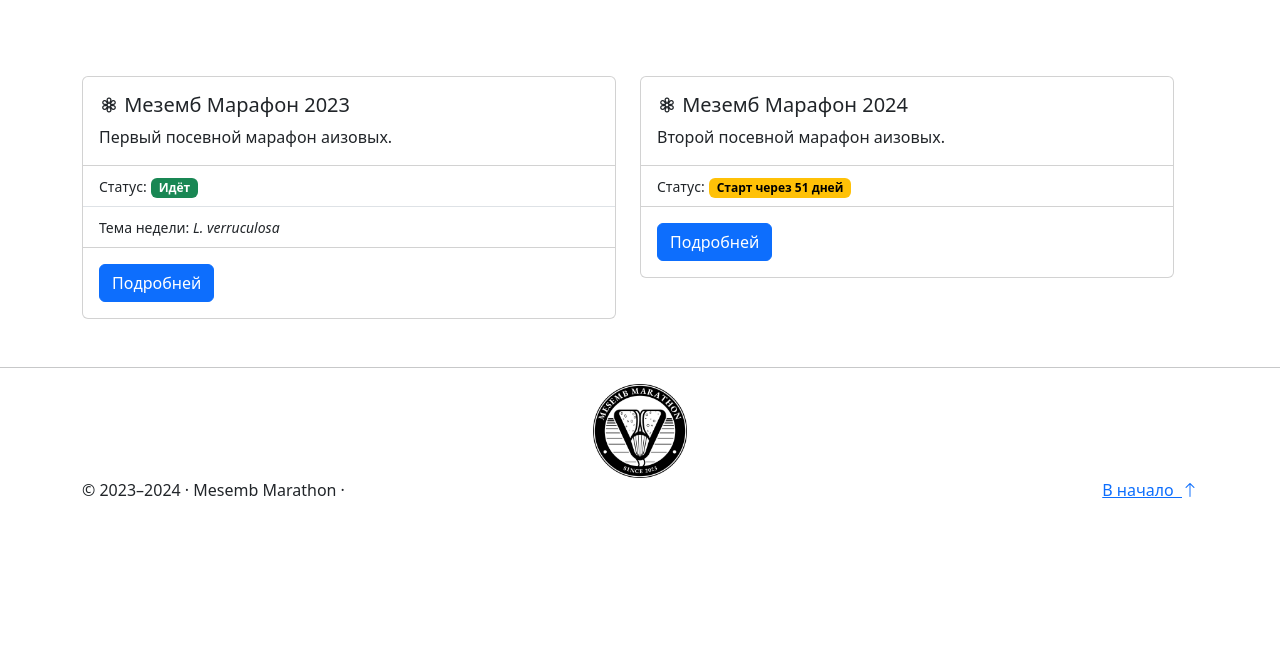
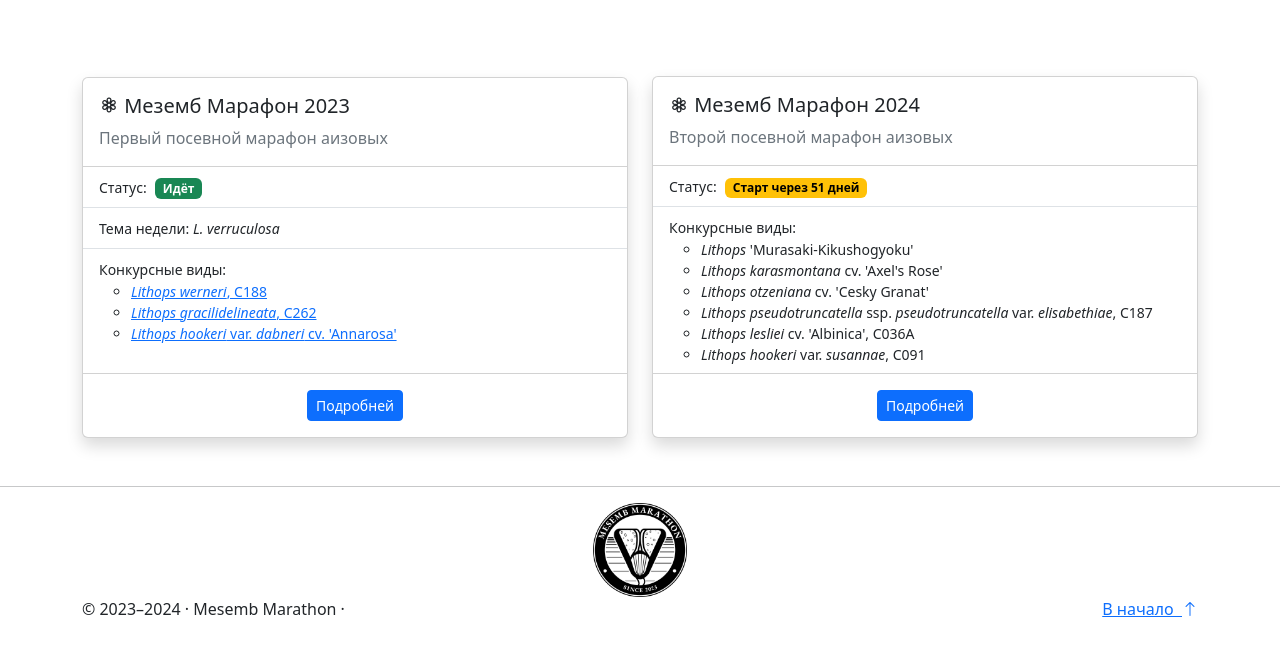
Before and after one commit to Square-Pot/lithops-life, a Django app: page /marathon/ in a window 1280 px wide. Shown: the part 68-724 px from the top of the page. Run offline with Django 4.2, Linux system fonts and the light colour scheme; parts of the project's set-up code (start-up, migrations or seed data) failed here and were passed over.

Commit message:
upd main page

```diff
--- a/app/marathon/templates/marathon/index.html
+++ b/app/marathon/templates/marathon/index.html
@@ -13,34 +13,55 @@
 
   <div class="container marketing my-5">
     <div class="row align-items-center mt-5 pt-5">
-      <div class="row">
       <div class="col-sm-6 mb-3 mb-sm-0">
-          <div class="card">
+        <div class="card shadow">
           <div class="card-body">
             <h5 class="card-title"><i class="bi bi-flower3"></i>&nbsp;Меземб Марафон 2023</h5>
-              <p class="card-text">Первый посевной марафон аизовых.</p>
+            <p class="card-text text-secondary">Первый посевной марафон аизовых</p>
           </div>
           <ul class="list-group list-group-flush">
-              <li class="list-group-item"><small>Статус:</small>&nbsp;<span class="badge text-bg-success">Идёт</span></li>
+            <li class="list-group-item"><small>Статус:</small>&nbsp; <span class="badge text-bg-success">Идёт</span></li>
             <li class="list-group-item"><small>Тема недели: <em>L. verruculosa</em></small></li>
+            <li class="list-group-item"><small>
+              Конкурсные виды:
+              <ul>
+               <li><a href="{% url 'species table' species_id='c188' %}"><em>Lithops werneri</em>, C188</a></li>
+               <li><a href="{% url 'species table' species_id='c262' %}"><em>Lithops gracilidelineata</em>, C262</a></li>
+               <li><a href="{% url 'species table' species_id='annarosa' %}"><em>Lithops hookeri</em> var. <em>dabneri</em> cv. 'Annarosa'</a></li>
+              </br>
               </ul>
-            <div class="card-body">
-              <a href="{% url 'marathon 2023' %}" class="btn btn-primary">Подробней</a>
+              </small>
+            </li>
+          </ul>
+          <div class="card-body text-center">
+            <a href="{% url 'marathon 2023' %}" class="btn btn-primary btn-sm">Подробней</a>
           </div>
         </div>
       </div>
       <div class="col-sm-6">
-          <div class="card">
+        <div class="card shadow">
           <div class="card-body">
             <h5 class="card-title"><i class="bi bi-flower3"></i>&nbsp;Меземб Марафон 2024</h5>
-              <p class="card-text">Второй посевной марафон аизовых.</p>
+            <p class="card-text text-secondary">Второй посевной марафон аизовых</p>
           </div>
           <ul class="list-group list-group-flush">
-              <li class="list-group-item"><small>Статус:</small>&nbsp;<span class="badge text-bg-warning">Старт через {{ days_left }} дней</span></li>
+            <li class="list-group-item"><small>Статус:</small>&nbsp; <span class="badge text-bg-warning">Старт через {{ days_left }} дней</span></li>
+            <li class="list-group-item">
+              <small>
+              Конкурсные виды:
+              <ul>
+                <li><em>Lithops</em> 'Murasaki-Kikushogyoku'</li>
+                <li><em>Lithops karasmontana</em> cv. 'Axel's Rose'</em></li>
+                <li><em>Lithops otzeniana</em> cv. 'Cesky Granat'</li>
+                <li><em>Lithops pseudotruncatella</em> ssp. <em>pseudotruncatella</em> var. <em>elisabethiae</em>, C187</li>
+                <li><em>Lithops lesliei</em> cv. 'Albinica', C036A</li>
+                <li><em>Lithops hookeri</em> var. <em>susannae</em>, C091</li>
                </ul>
-            <div class="card-body">
-              <a href="{% url 'marathon 2024' %}" class="btn btn-primary">Подробней</a>
-            </div>
+              </small>
+            </li>
+          </ul>
+          <div class="card-body text-center">
+            <a href="{% url 'marathon 2024' %}" class="btn btn-sm btn-primary">Подробней</a>
           </div>
         </div>
       </div>
```
Lines whose indentation alone changed are shown as unchanged.
